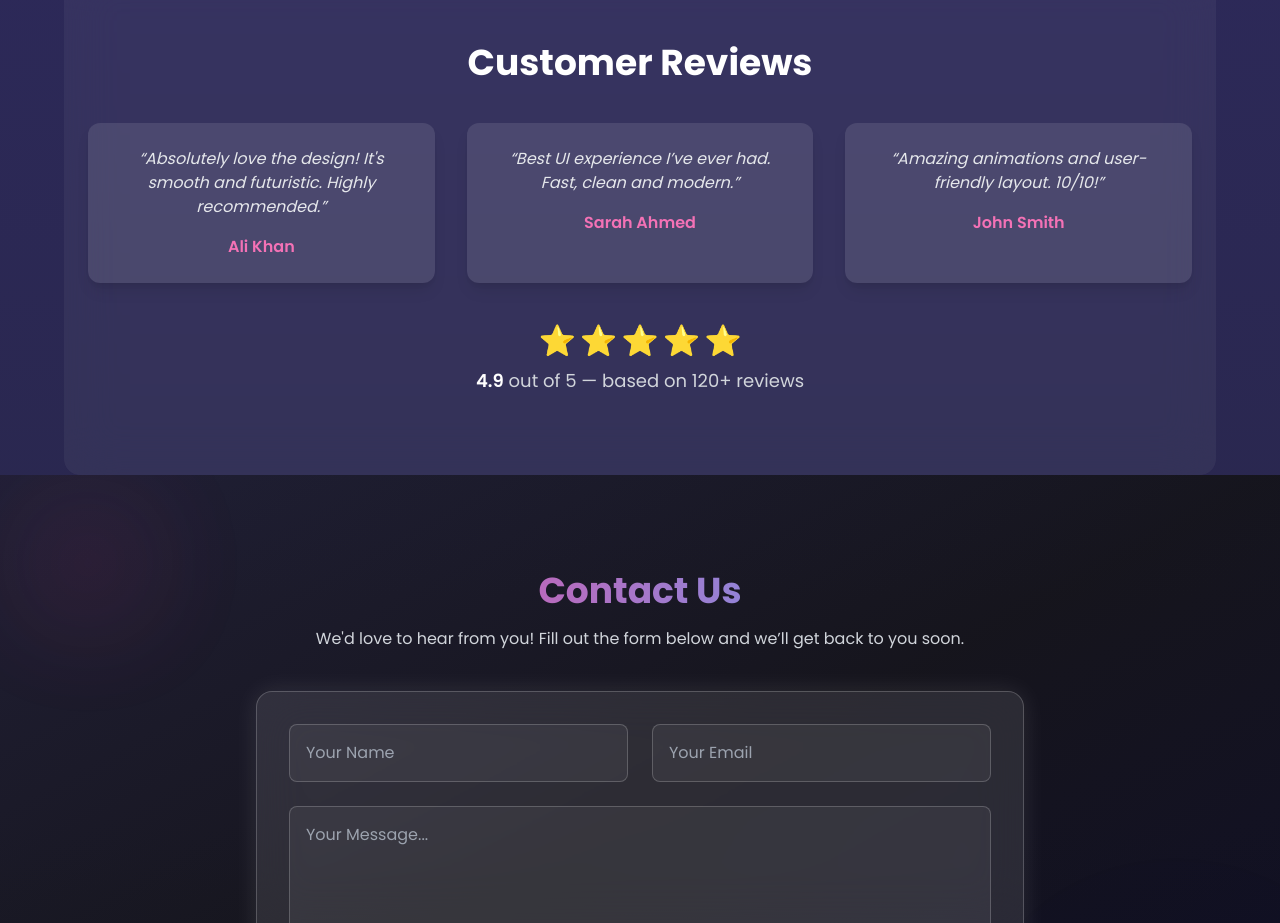
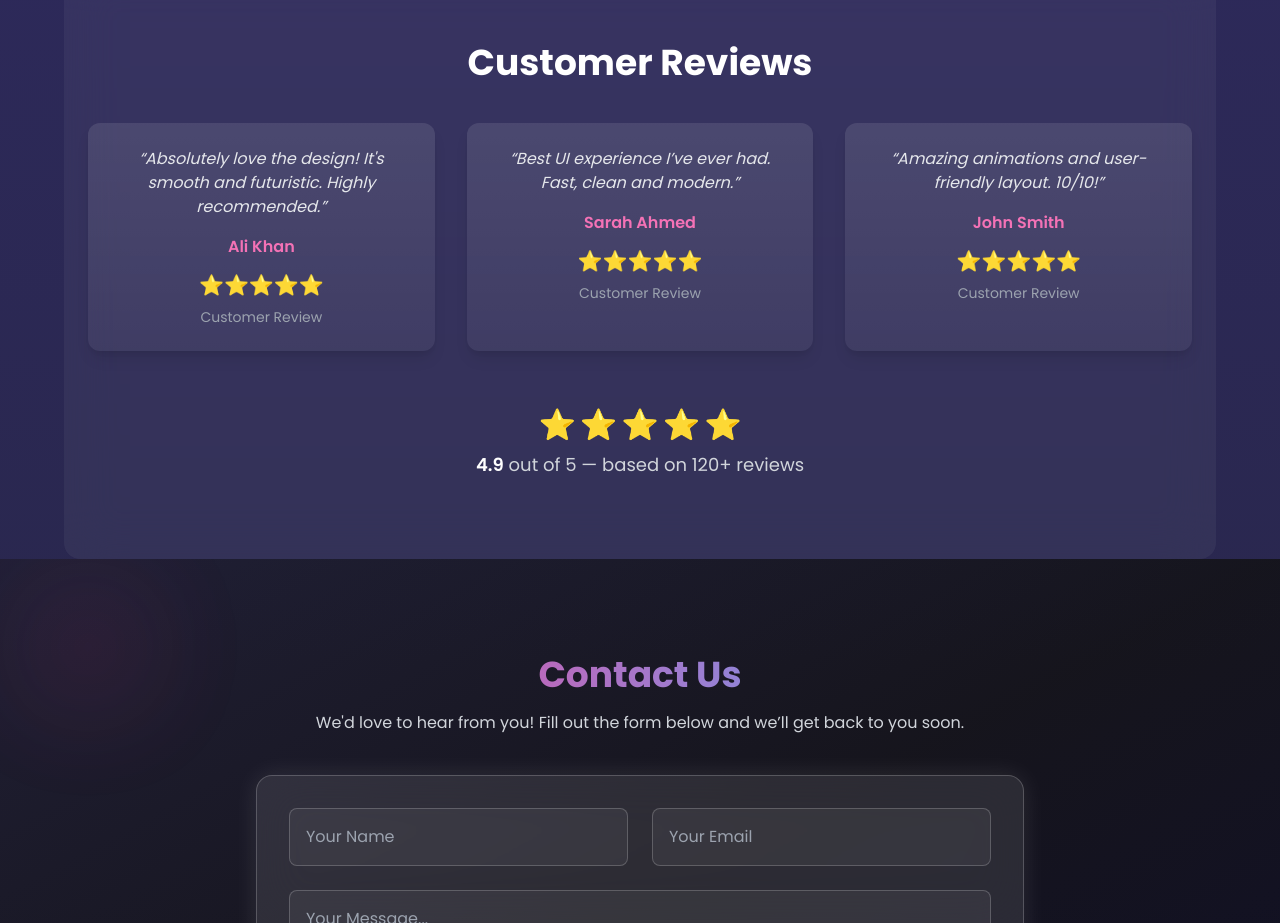
Before and after one commit to tech242242/glassmorphism-website, a React (Vite) app: page / in a window 1280 px wide. Shown: the part 2900-3823 px from the top of the page. Built offline with nearby package versions, Linux system fonts and the light colour scheme.

Commit message:
Update CustomerReviews.jsx

```diff
--- a/src/components/CustomerReviews.jsx
+++ b/src/components/CustomerReviews.jsx
@@ -4,14 +4,17 @@ const reviews = [
   {
     name: "Ali Khan",
     text: "Absolutely love the design! It's smooth and futuristic. Highly recommended.",
+    rating: 5,
   },
   {
     name: "Sarah Ahmed",
     text: "Best UI experience I’ve ever had. Fast, clean and modern.",
+    rating: 5,
   },
   {
     name: "John Smith",
     text: "Amazing animations and user-friendly layout. 10/10!",
+    rating: 5,
   },
 ];
 
@@ -37,21 +40,51 @@ export default function CustomerReviews() {
         {reviews.map((review, index) => (
           <motion.div
             key={index}
-            className="p-6 bg-white/10 rounded-xl shadow-lg hover:scale-105 transition-transform"
+            className="relative group p-6 bg-gradient-to-b from-white/10 to-white/5 rounded-xl shadow-lg hover:scale-105 hover:shadow-[0_0_20px_rgba(255,255,255,0.2)] transition-all overflow-hidden"
             initial={{ opacity: 0, y: 80 }}
             whileInView={{ opacity: 1, y: 0 }}
             transition={{ duration: 0.8, delay: index * 0.2 }}
             viewport={{ once: true }}
           >
-            <p className="text-gray-200 italic mb-4">“{review.text}”</p>
-            <h4 className="font-semibold text-pink-400">{review.name}</h4>
+            {/* Animated Glow Border */}
+            <div className="absolute inset-0 opacity-0 group-hover:opacity-100 transition duration-500 bg-gradient-to-r from-pink-500/30 via-cyan-400/30 to-purple-500/30 blur-lg rounded-xl"></div>
+
+            {/* Review Content */}
+            <div className="relative z-10">
+              <p className="text-gray-200 italic mb-4">“{review.text}”</p>
+              <h4 className="font-semibold text-pink-400">{review.name}</h4>
+
+              {/* ⭐ Rating */}
+              <div className="mt-3 flex justify-center text-yellow-400 text-xl">
+                {[...Array(review.rating)].map((_, i) => (
+                  <motion.span
+                    key={i}
+                    initial={{ opacity: 0, scale: 0.5 }}
+                    animate={{ opacity: 1, scale: 1 }}
+                    transition={{ duration: 0.3, delay: i * 0.1 }}
+                  >
+                    ⭐
+                  </motion.span>
+                ))}
+              </div>
+
+              {/* 🏷️ Small Tag */}
+              <motion.p
+                className="mt-2 text-sm text-gray-400"
+                initial={{ opacity: 0 }}
+                whileInView={{ opacity: 1 }}
+                transition={{ duration: 1 }}
+              >
+                Customer Review
+              </motion.p>
+            </div>
           </motion.div>
         ))}
       </div>
 
-      {/* ⭐ Overall Rating */}
+      {/* ⭐ Overall Rating Summary */}
       <motion.div
-        className="mt-10 flex flex-col items-center"
+        className="mt-14 flex flex-col items-center"
         initial={{ opacity: 0, y: 40 }}
         whileInView={{ opacity: 1, y: 0 }}
         transition={{ duration: 1 }}
```
